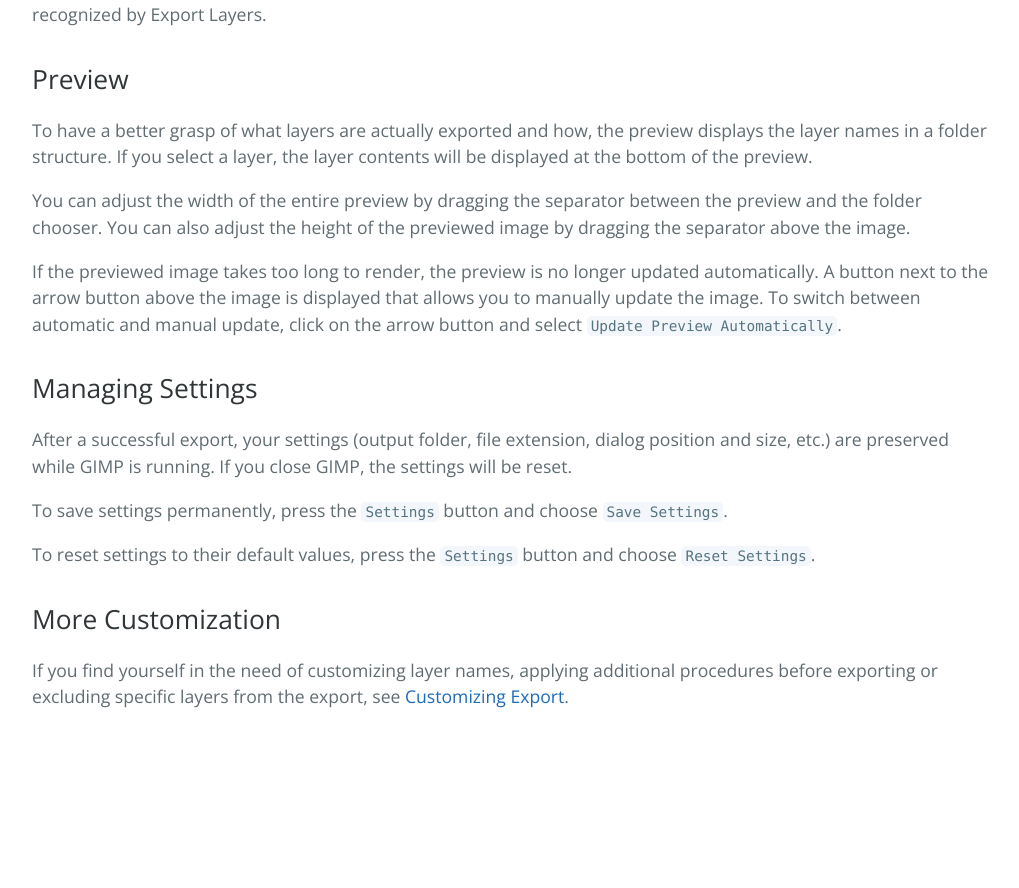
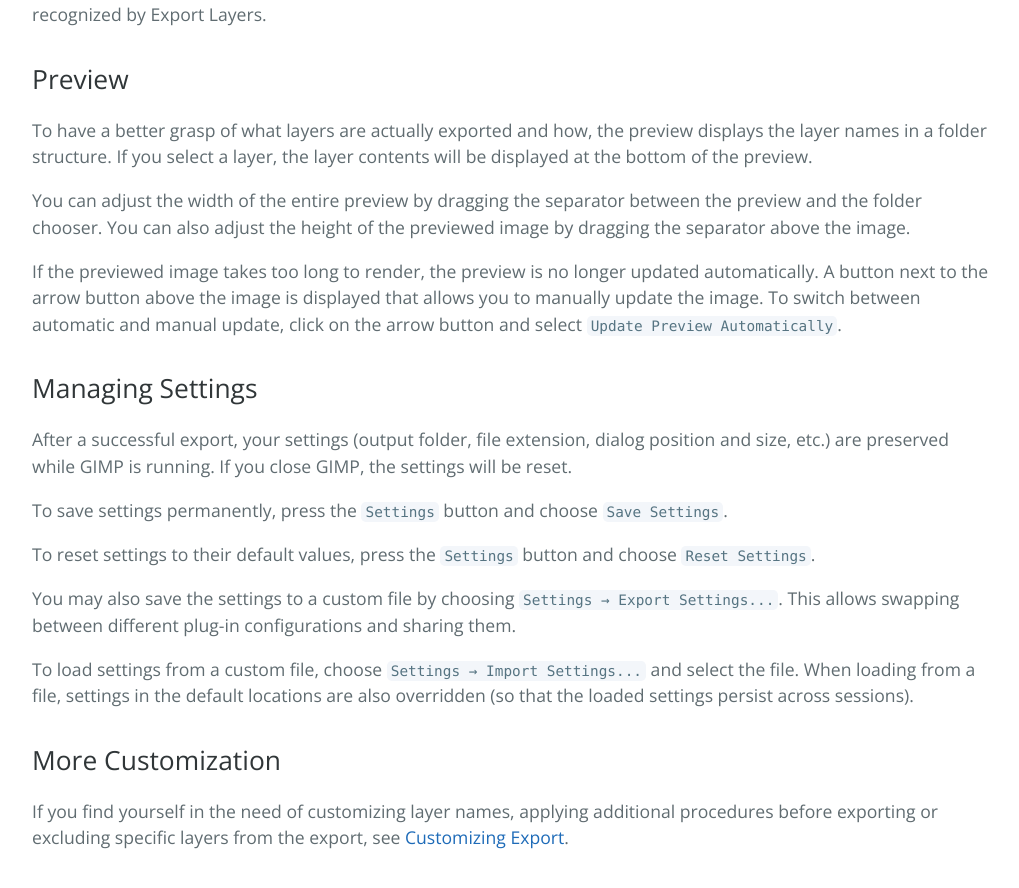
Before and after one commit to kamilburda/gimp-export-layers, a Jekyll site: the page built from dev/sections/Usage.md, in a window 1280 px wide and 900 px high, scrolled down 1597 px. Shown: the top 888 px of the window, without its empty margins (128-1147 px from the left). Built offline with Jekyll 4.4.1, drawn with Linux system fonts in a browser that asks for light colours; before the commit the page ends 2356 px from its top, so only the background shows below that.

Commit message:
Update docs

```diff
--- a/dev/sections/Usage.md
+++ b/dev/sections/Usage.md
@@ -65,6 +65,12 @@
 
 To reset settings to their default values, press the `Settings` button and choose `Reset Settings`.
 
+You may also save the settings to a custom file by choosing `Settings → Export Settings...`.
+This allows swapping between different plug-in configurations and sharing them.
+
+To load settings from a custom file, choose `Settings → Import Settings...` and select the file.
+When loading from a file, settings in the default locations are also overridden (so that the loaded settings persist across sessions).
+
 
 More Customization
 ------------------
```
